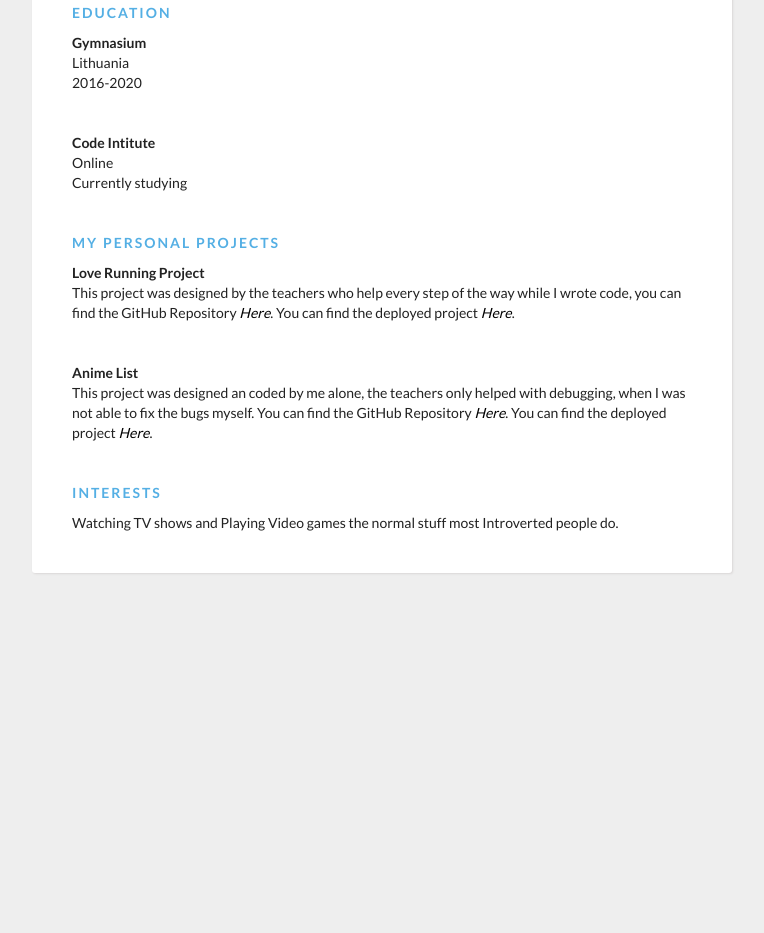
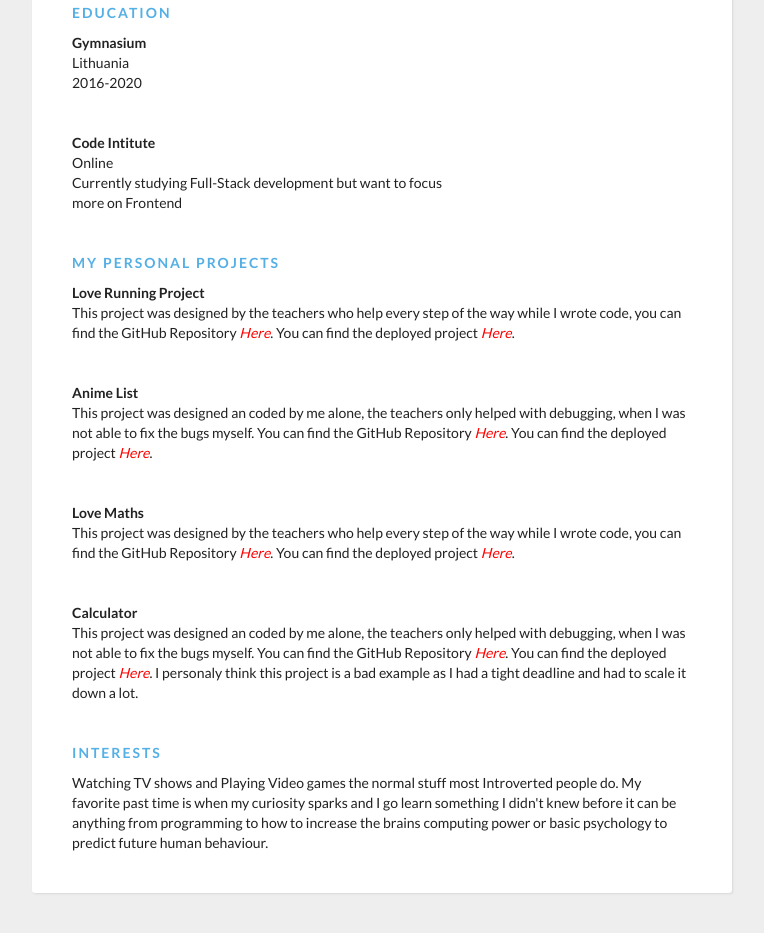
Before and after one commit to bruzgus1/my_english_cv, a plain HTML site: page index.html in a window 1280 px wide. Shown: the part 756-1689 px from the top of the page, without its empty margins (258-1022 px from the left). Before the commit the page ends 1379 px from the top, so only its background shows below. Drawn offline with Linux system fonts and the light colour scheme.

Commit message:
added 2 more projects

```diff
--- a/assets/css/style.css
+++ b/assets/css/style.css
@@ -154,3 +154,7 @@ label {
 input:checked+label {
     background: #79A9CE;
 }
+
+.link {
+    color: #ff0000;
+}
--- a/index.html
+++ b/index.html
@@ -69,7 +69,7 @@
                         <div class="left">
                             <div class="name">Code Intitute</div>
                             <div class="addr">Online</div>
-                            <div class="duration">Currently studying</div>
+                            <div class="duration">Currently studying Full-Stack development but want to focus more on Frontend</div>
                         </div>
                     </div>
 
@@ -84,9 +84,9 @@
                         <span class="desc">
                             This project was designed by the teachers who help every step of the way while I wrote
                             code, you can find the GitHub Repository <a
-                                href="https://github.com/bruzgus1/Love-Running-Project">Here</a>.
+                                href="https://github.com/bruzgus1/Love-Running-Project" class="link">Here</a>.
                             You can find the deployed project <a
-                                href="https://bruzgus1.github.io/Love-Running-Project/">Here</a>.
+                                href="https://bruzgus1.github.io/Love-Running-Project/" class="link">Here</a>.
                         </span>
                     </div>
 
@@ -95,9 +95,32 @@
                         <span>
                             This project was designed an coded by me alone, the teachers only helped with debugging,
                             when I was not able to fix the bugs myself. You can find the GitHub Repository
-                            <a href="https://github.com/bruzgus1/HTML-CSS-Milestone-Project">Here</a>.
+                            <a href="https://github.com/bruzgus1/HTML-CSS-Milestone-Project" class="link">Here</a>.
                             You can find the deployed project <a
-                                href="https://bruzgus1.github.io/HTML-CSS-Milestone-Project/index.html">Here</a>.
+                                href="https://bruzgus1.github.io/HTML-CSS-Milestone-Project/index.html" class="link">Here</a>.
+                        </span>
+                    </div>
+
+                    <div class="section__list-item">
+                        <div class="name">Love Maths</div>
+                        <span>
+                            This project was designed by the teachers who help every step of the way while I wrote
+                            code, you can find the GitHub Repository
+                            <a href="https://github.com/bruzgus1/love-maths-walkthrough" class="link">Here</a>.
+                            You can find the deployed project <a
+                                href="https://bruzgus1.github.io/love-maths-walkthrough/" class="link">Here</a>.
+                        </span>
+                    </div>
+
+                    <div class="section__list-item">
+                        <div class="name">Calculator</div>
+                        <span>
+                            This project was designed an coded by me alone, the teachers only helped with debugging,
+                            when I was not able to fix the bugs myself. You can find the GitHub Repository
+                            <a href="https://github.com/bruzgus1/java-script-Milestone" class="link">Here</a>.
+                            You can find the deployed project <a
+                                href="https://bruzgus1.github.io/java-script-Milestone/" class="link">Here</a>.
+                                I personaly think this project is a bad example as I had a tight deadline and had to scale it down a lot.
                         </span>
                     </div>
                 </div>
@@ -108,7 +131,9 @@
                 </div>
                 <div class="section__list">
                     <div class="section__list-item">
-                        Watching TV shows and Playing Video games the normal stuff most Introverted people do.
+                        Watching TV shows and Playing Video games the normal stuff most Introverted people do. My favorite past
+                        time is when my curiosity sparks and I go learn something I didn't knew before it can be anything from programming
+                        to how to increase the brains computing power or basic psychology to predict future human behaviour.
                     </div>
                 </div>
             </div>
```
